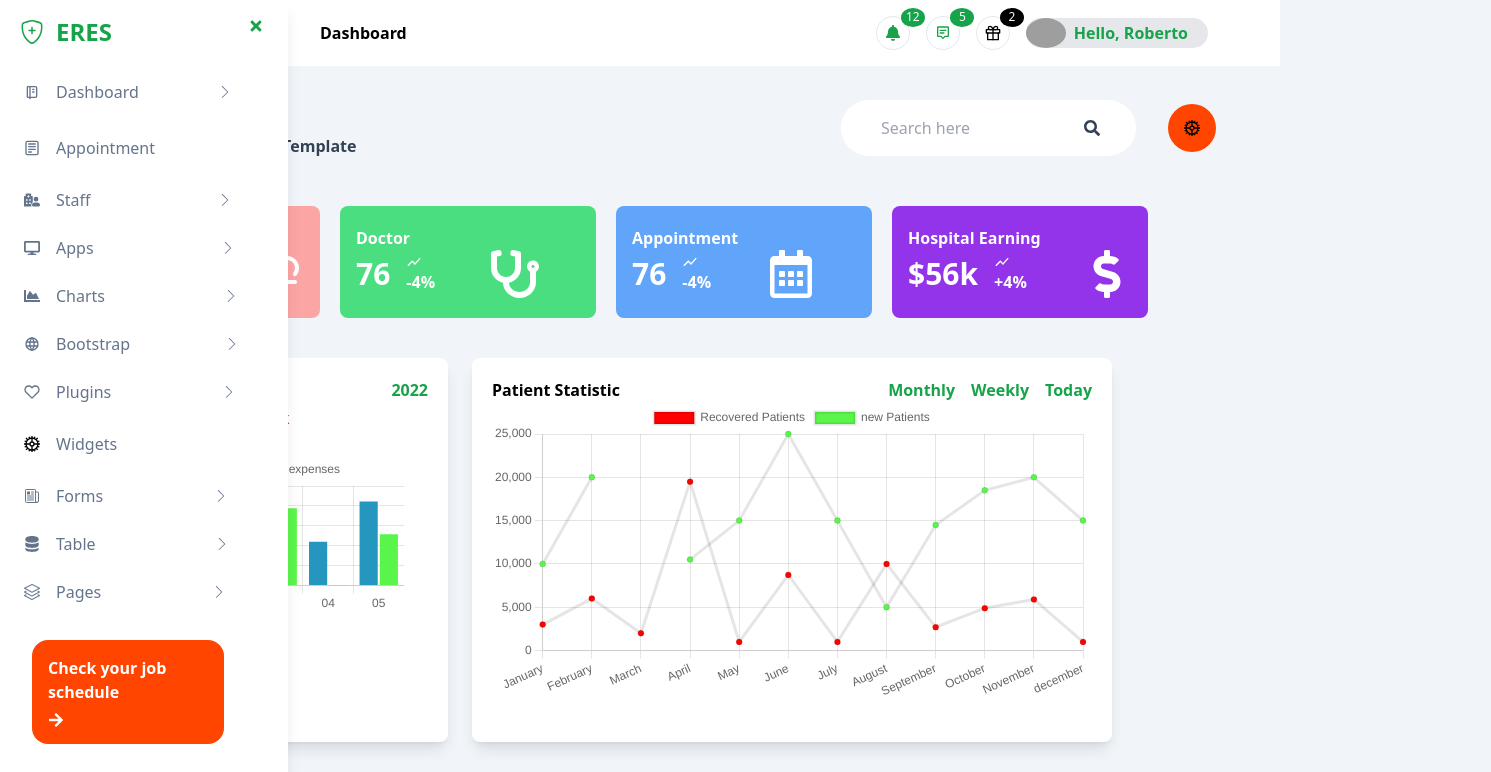
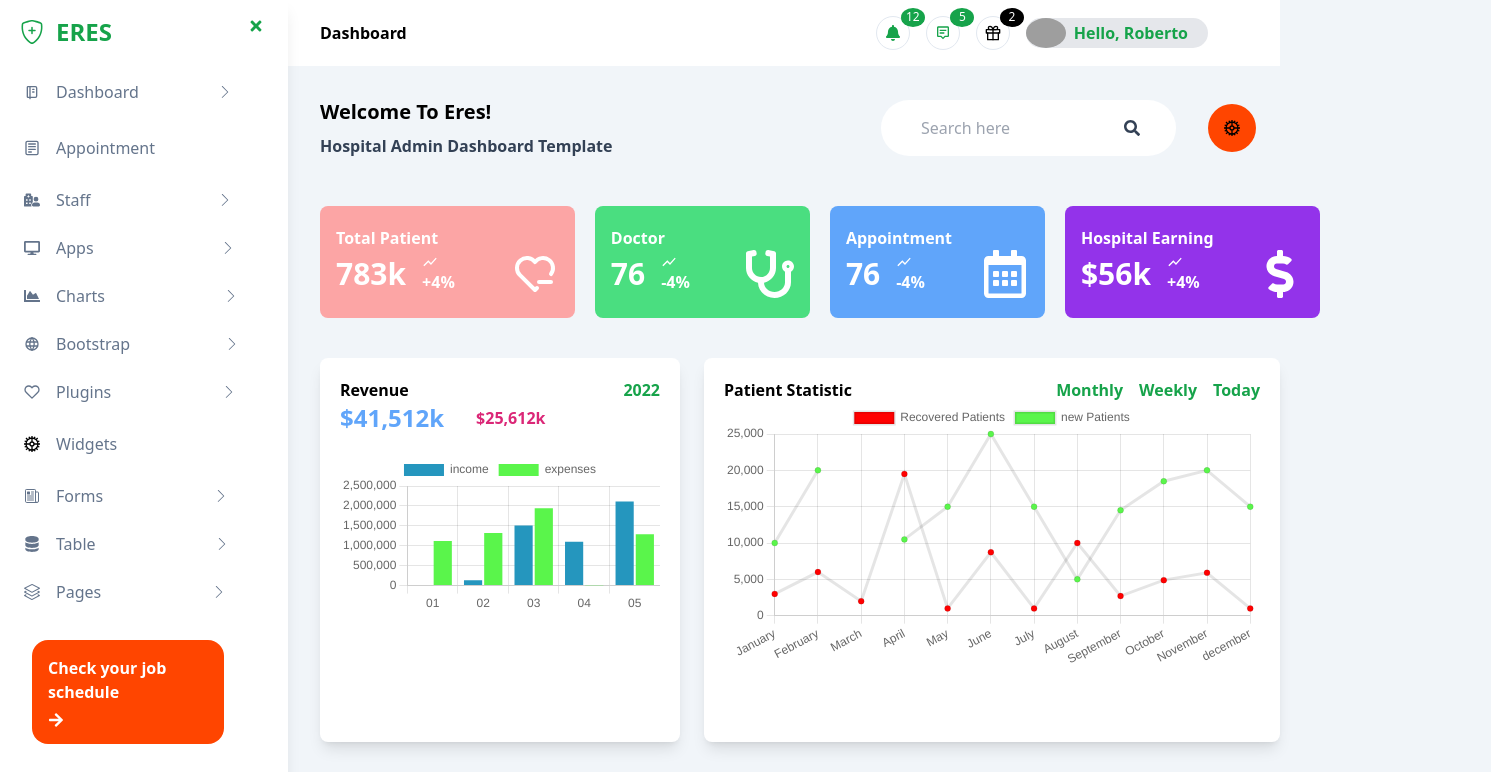
Before and after one commit to Charmant27/csr-challenge, a React (Create React App) app: page / in a window 1280 px wide. Shown: the top 772 px of the page, 1491 px wide, since content can reach past the window. Built offline with nearby package versions, Linux system fonts and the light colour scheme; grey boxes are pictures that could not be loaded.

Commit message:
added dashboards

```diff
--- a/src/components/Dashboard.js
+++ b/src/components/Dashboard.js
@@ -4,6 +4,8 @@ import { GrSettingsOption } from "react-icons/gr";
 import Menu from "./Menu";
 import BarChart from "./BarChart";
 import { Data } from "../data/Data";
+import Doctors from "./Doctors";
+import { useGlobalContext } from "../context/Context";
 
 const Dashboard = () => {
   const [data, setData] = useState({
@@ -23,8 +25,10 @@ const Dashboard = () => {
     ],
   });
 
+  const { isSidebarOpen } = useGlobalContext();
+
   return (
-    <div className="px-16">
+    <div className={`${isSidebarOpen ? "pl-80" : "px-16"}`}>
       {/* first part */}
 
       <div className="flex items-center justify-between pt-6">
@@ -37,7 +41,13 @@ const Dashboard = () => {
           </h2>
         </div>
 
-        <div className="flex items-center gap-x-8">
+        <div
+          className={`${
+            isSidebarOpen
+              ? "flex items-center gap-x-8 px-6"
+              : "flex items-center gap-x-8"
+          }`}
+        >
           {/* input form */}
           <div>
             <label className="flex items-center bg-white px-5 py-2 rounded-[2rem]">
@@ -66,6 +76,9 @@ const Dashboard = () => {
       <div>
         <BarChart chart={data} />
       </div>
+
+      {/* third section */}
+      <Doctors />
     </div>
   );
 };
```
